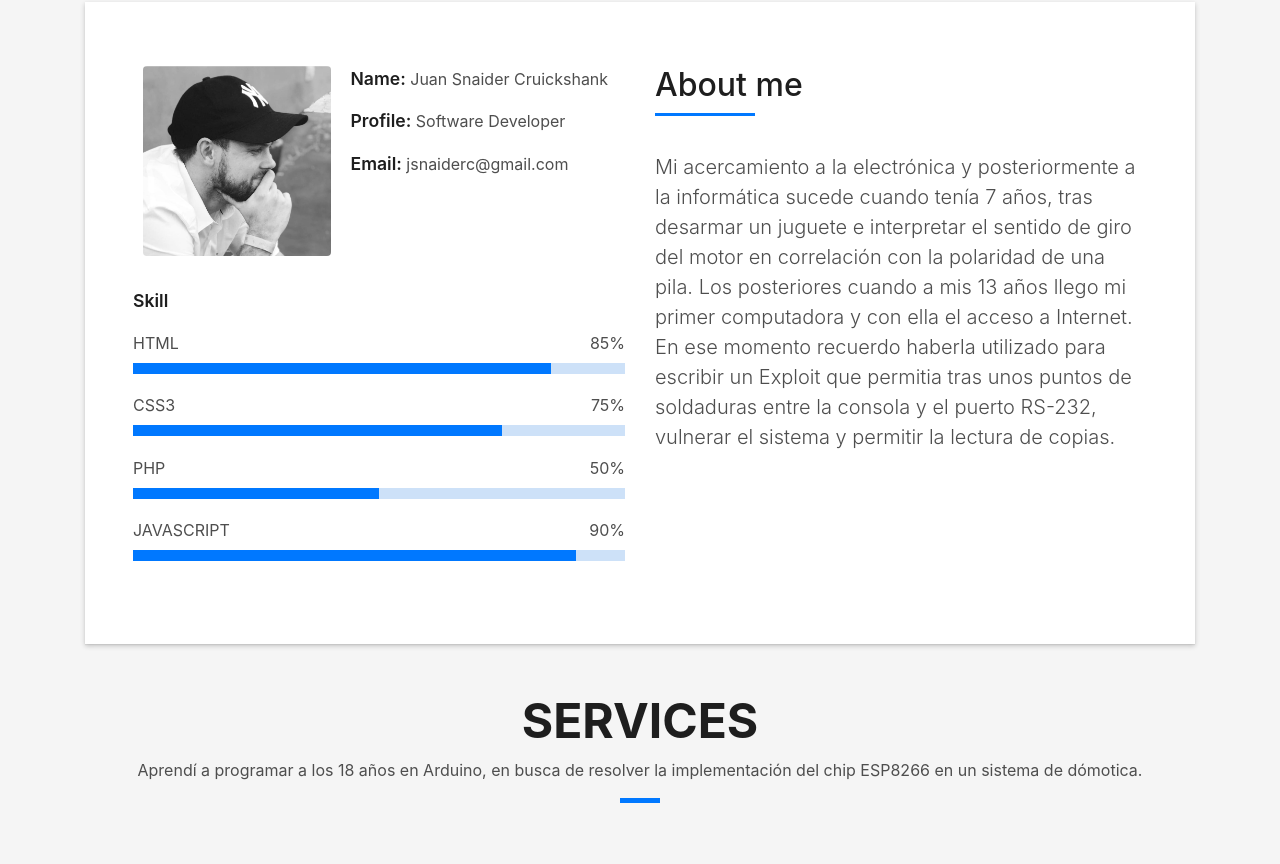
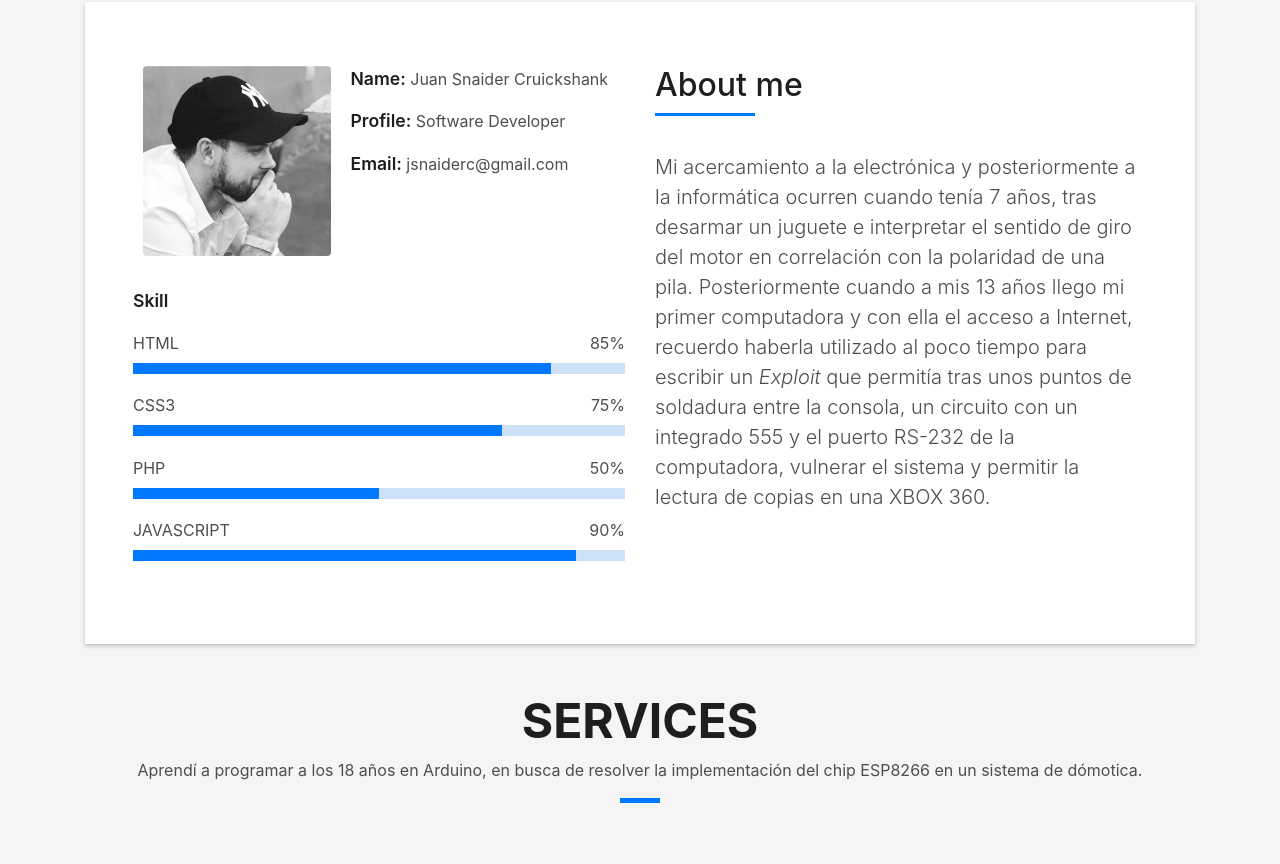
Before and after one commit to jscrui/jscrui.github.io, a plain HTML site: page index.html in a window 1280 px wide. Shown: the part 862-1726 px from the top of the page. Drawn offline with Linux system fonts and the light colour scheme; files whose address does not match are found by name.

Commit message:
Correción de texto biográfico

```diff
--- a/index.html
+++ b/index.html
@@ -129,9 +129,8 @@
                     </h5>
                   </div>
                   <p class="lead">
-                   Mi acercamiento a la electrónica y posteriormente a la informática sucede cuando tenía 7 años, tras desarmar un juguete e interpretar el sentido de giro del motor en correlación con la polaridad de una pila.
-                   Los posteriores cuando a mis 13 años llego mi primer computadora y con ella el acceso a Internet.<br>
-                   En ese momento recuerdo haberla utilizado para escribir un Exploit que permitia tras unos puntos de soldaduras entre la consola y el puerto RS-232, vulnerar el sistema y permitir la lectura de copias.
+                   Mi acercamiento a la electrónica y posteriormente a la informática ocurren cuando tenía 7 años, tras desarmar un juguete e interpretar el sentido de giro del motor en correlación con la polaridad de una pila.
+                   Posteriormente cuando a mis 13 años llego mi primer computadora y con ella el acceso a Internet, recuerdo haberla utilizado al poco tiempo para escribir un <i>Exploit</i> que permitía tras unos puntos de soldadura entre la consola, un circuito con un integrado 555 y el puerto RS-232 de la computadora, vulnerar el sistema y permitir la lectura de copias en una XBOX 360.
                   </p>
                   <p class="lead">
 
```
